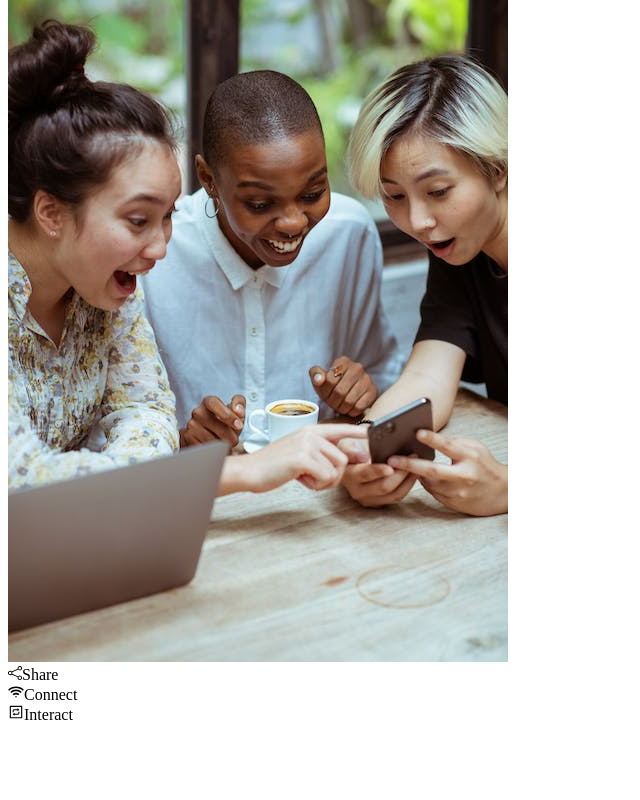
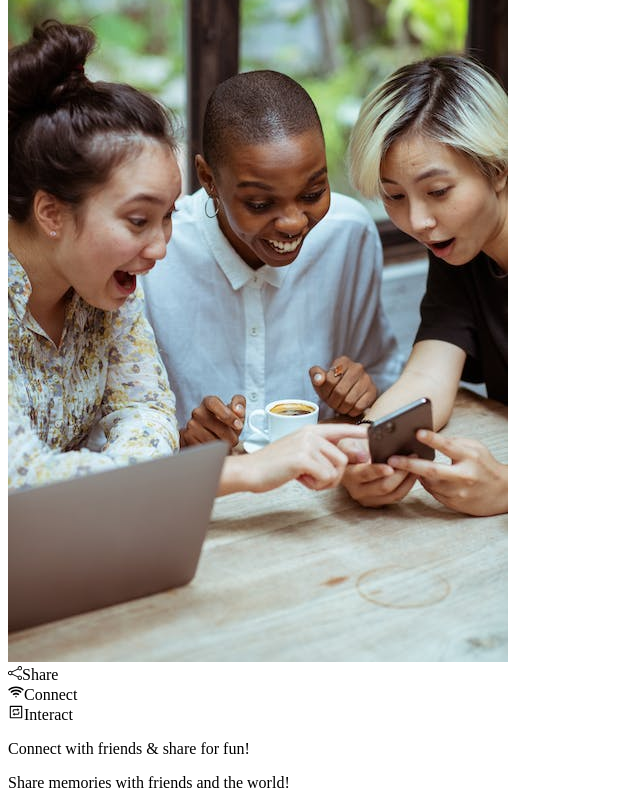
Before and after one commit to arjunprograms/CPSC-362-Project, a React (Create React App) app in the folder client/: page /login in a window 1280 px wide. Shown: the part 415-1215 px from the top of the page, without its empty margins (0-640 px from the left). Before the commit the page ends 1147 px from the top, so only its background shows below. Built offline with nearby package versions, Linux system fonts and the light colour scheme.

Commit message:
Login page complete!

```diff
--- a/client/src/pages/Login.jsx
+++ b/client/src/pages/Login.jsx
@@ -21,6 +21,10 @@ const Login = () => {
     mode:"onChange",
   });
 
+const onSubmit = async(data)=> {
+
+}
+
   const [errMsg, setErrMsg] = useState("");
   const [isSubmitting, setIsSubmitting] = useState(false);
   const dispatch = useDispatch()
@@ -43,7 +47,8 @@ const Login = () => {
           </p>
           <span className="text-sm mt-2 text-ascent-2 py">Welcome back</span>
 
-          <form className="py-8 flex flex-col gap-5">
+          <form className="py-8 flex flex-col gap-5"
+          onSubmit={handleSubmit(onSubmit)}>
             <TextInput
               name='email'
               placeholder='email@example.com'
@@ -138,6 +143,15 @@ const Login = () => {
             </div>
 
           </div>
+
+          <div className="mt-16 text-center">
+            <p className="text-white text-base">
+              Connect with friends & share for fun!
+            </p>
+            <span className="text-sm text-white/80">
+              Share memories with friends and the world!
+            </span>
+          </div>
         </div>
       </div>
     </div>
```
